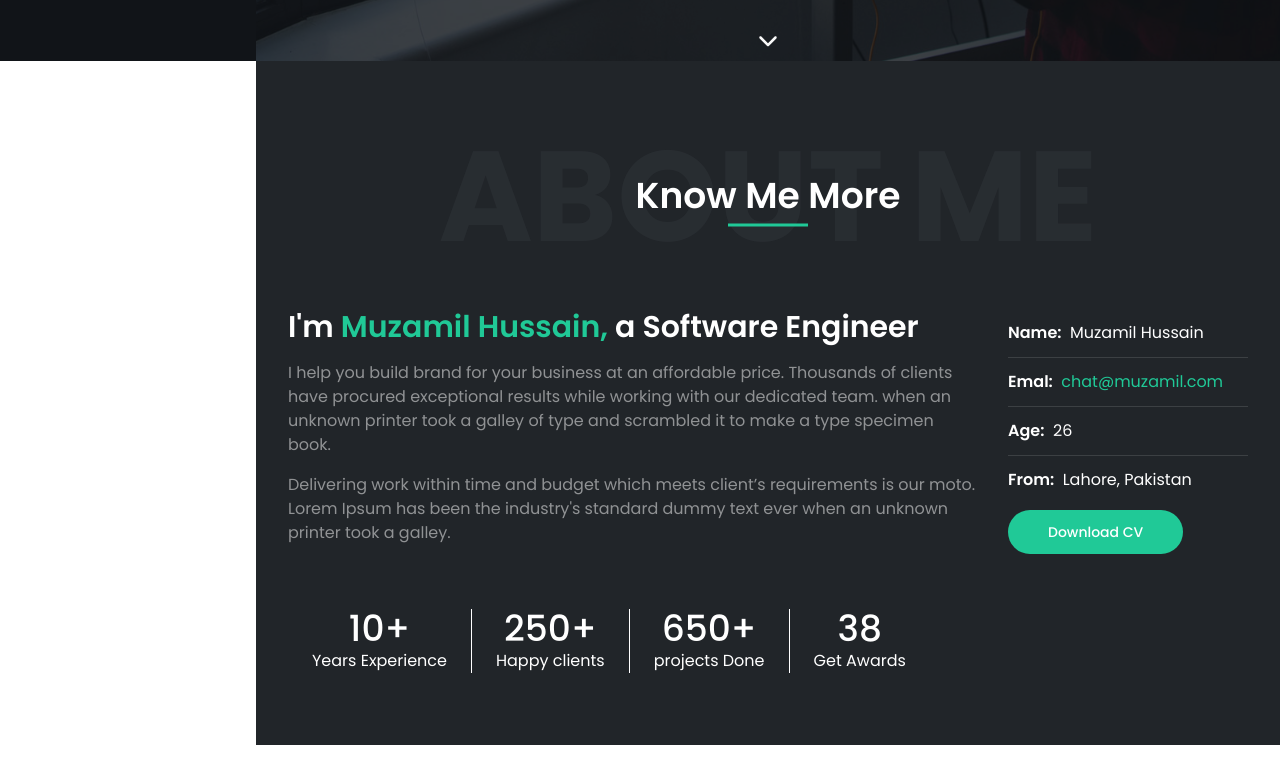
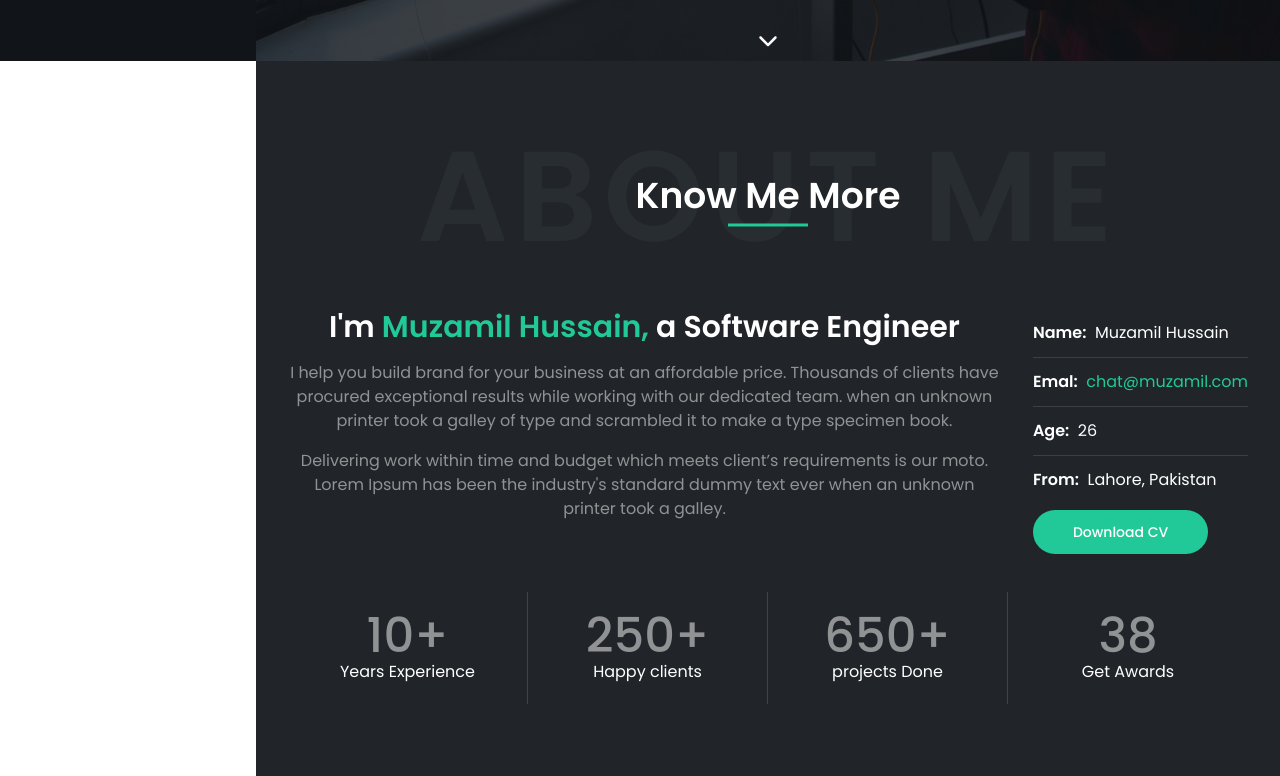
Before and after one commit to muzamil-frontend-dev/portfolio-web-app, a React (Create React App) app: page / in a window 1280 px wide. Shown: the part 739-1515 px from the top of the page. Before the commit the page ends 1484 px from the top, so only its background shows below. Built offline with nearby package versions, Linux system fonts and the light colour scheme.

Commit message:
about section creation and styling completed

```diff
--- a/src/Components/Heading/Heading.jsx
+++ b/src/Components/Heading/Heading.jsx
@@ -3,7 +3,7 @@ import React from "react";
 const Heading = ({ title, tagLine }) => {
   return (
     <section className="relative text-center mb-12">
-      <h1 className="uppercase text-9xl font-bold text-gray-800 opacity-10">
+      <h1 className="uppercase text-6xl sm:text-9xl font-semibold text-gray-800 tracking-wider opacity-10">
         {title}
       </h1>
       <p className="w-full h-fit absolute inset-1/2 -translate-x-1/2 -translate-y-1/2 capitalize text-4xl font-semibold leading-extra-loose">
--- a/src/Sections/About/About.jsx
+++ b/src/Sections/About/About.jsx
@@ -3,10 +3,10 @@ import Heading from "../../Components/Heading/Heading";
 
 const About = () => {
   return (
-    <div className="bg-black-200 text-white py-18 px-8" id="about">
+    <div className="bg-black-200 text-white py-18 px-5 sm:px-8" id="about">
       <Heading title="about me" tagLine="know me more" />
-      <section className="flex">
-        <div className="w-3/4 pr-8">
+      <section className="sm:flex flex-row">
+        <div className="sm:basis-auto sm:pr-8 text-center">
           <h1 className="text-3xl font-semibold mb-4">
             I'm <span className="text-green">Muzamil Hussain,</span> a Software
             Engineer
@@ -23,7 +23,7 @@ const About = () => {
             standard dummy text ever when an unknown printer took a galley.
           </p>
         </div>
-        <div className="w-1/4">
+        <div className="sm:basis-auto mt-12 sm:mt-0">
           <ul className="mb-4">
             <li className="py-3 border-b border-slate-400">
               <span className="font-semibold">Name:</span>&nbsp;&nbsp;
@@ -52,21 +52,29 @@ const About = () => {
           </a>
         </div>
       </section>
-      <ul className="flex text-center mt-12">
-        <li className="border-r border-white px-6">
-          <p className="text-4xl font-medium">10+</p>
+      <ul className="flex flex-row flex-wrap text-center mt-12">
+        <li className="sm:border-r sm:border-slate-200 py-5 px-3 basis-1/2 sm:basis-1/4">
+          <p className="text-xl sm:text-5xl font-medium leading-snug text-slate-300">
+            10+
+          </p>
           <span>Years Experience</span>
         </li>
-        <li className="border-r border-white px-6">
-          <p className="text-4xl font-medium">250+</p>
+        <li className="sm:border-r sm:border-slate-200 py-5 px-3 basis-1/2 sm:basis-1/4">
+          <p className="text-xl sm:text-5xl font-medium leading-snug text-slate-300">
+            250+
+          </p>
           <span>Happy clients</span>
         </li>
-        <li className="border-r border-white px-6">
-          <p className="text-4xl font-medium">650+</p>
+        <li className="sm:border-r sm:border-slate-200 py-5 px-3 basis-1/2 sm:basis-1/4">
+          <p className="text-xl sm:text-5xl font-medium leading-snug text-slate-300">
+            650+
+          </p>
           <span>projects Done</span>
         </li>
-        <li className="px-6">
-          <p className="text-4xl font-medium">38</p>
+        <li className="py-5 px-3 basis-1/2 sm:basis-1/4">
+          <p className="text-xl sm:text-5xl font-medium leading-snug text-slate-300">
+            38
+          </p>
           <span>Get Awards</span>
         </li>
       </ul>
```
